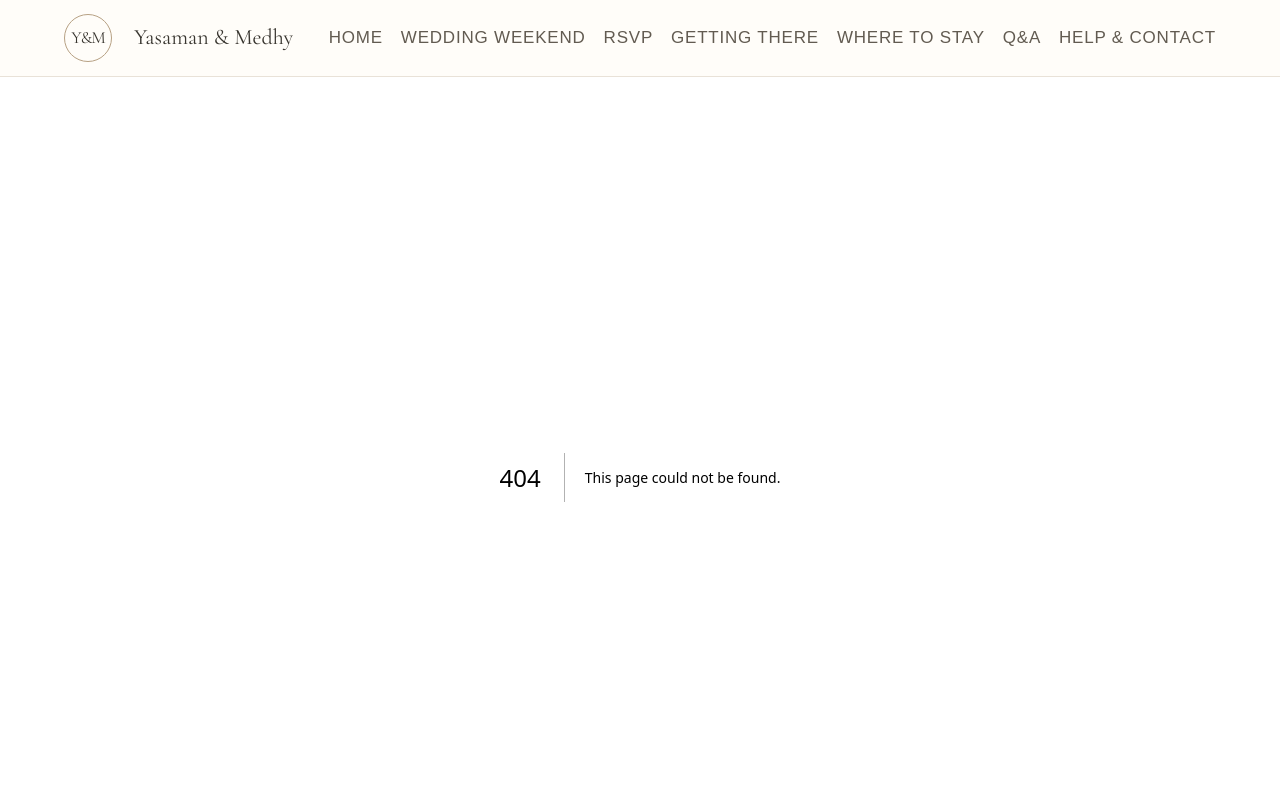
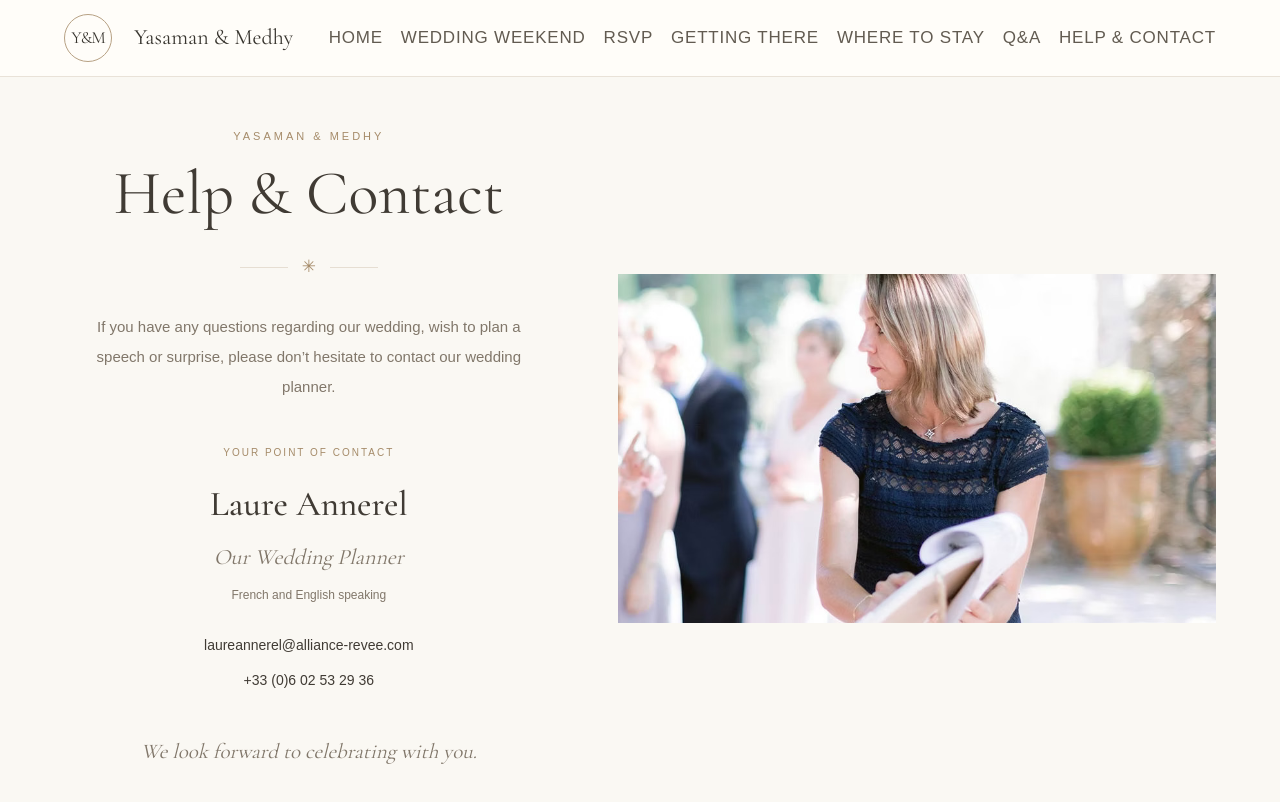
Before and after one commit to ParsaDaNet/wedding, a Next.js app: page /help-contact in a window 1280 px wide. Before the commit this address had no page. Shown: the top 802 px of the page. Built offline with nearby package versions, Linux system fonts and the light colour scheme.

Commit message:
added help page

```diff
--- /dev/null
+++ b/app/components/MenuPages/HelpContact.css
@@ -0,0 +1,213 @@
+.help-contact {
+    --ivory: #faf8f3;
+    --text: #403b34;
+    --muted: #81776a;
+    --accent: #a58b69;
+    --border: #e6ded2;
+
+    display: grid;
+    grid-template-columns: minmax(0, 0.9fr) minmax(0, 1.1fr);
+    align-items: center;
+    gap: clamp(32px, 5vw, 70px);
+    width: 100%;
+    min-height: calc(100svh - 76px);
+    padding: 50px clamp(24px, 5vw, 80px);
+    box-sizing: border-box;
+    background: var(--ivory);
+    color: var(--text);
+    font-family: "Montserrat", sans-serif;
+}
+
+.help-contact__content {
+    width: 100%;
+    max-width: 570px;
+    margin: 0 auto;
+    text-align: center;
+}
+
+.help-contact__eyebrow {
+    display: block;
+    margin-bottom: 14px;
+    color: var(--accent);
+    font-size: 11px;
+    font-weight: 500;
+    letter-spacing: 3px;
+}
+
+.help-contact h1 {
+    margin: 0;
+    font-family: "Cormorant Garamond", Georgia, serif;
+    font-size: clamp(42px, 5vw, 62px);
+    font-weight: 400;
+    line-height: 1.1;
+}
+
+.help-contact__divider {
+    display: flex;
+    align-items: center;
+    justify-content: center;
+    gap: 14px;
+    margin: 25px 0 30px;
+}
+
+.help-contact__divider>span:not(.help-contact__ornament) {
+    width: 48px;
+    height: 1px;
+    background: var(--border);
+}
+
+.help-contact__ornament {
+    color: var(--accent);
+    font-size: 17px;
+}
+
+.help-contact__intro {
+    max-width: 470px;
+    margin: 0 auto;
+    color: var(--muted);
+    font-size: 15px;
+    font-weight: 400;
+    line-height: 2;
+}
+
+.help-contact__details {
+    display: flex;
+    flex-direction: column;
+    align-items: center;
+    margin-top: 42px;
+}
+
+.help-contact__label {
+    margin-bottom: 14px;
+    color: var(--accent);
+    font-size: 10px;
+    font-weight: 500;
+    letter-spacing: 2px;
+}
+
+.help-contact__details h2 {
+    margin: 0;
+    font-family: "Cormorant Garamond", Georgia, serif;
+    font-size: 35px;
+    font-weight: 500;
+}
+
+.help-contact__role {
+    margin: 5px 0 0;
+    color: var(--muted);
+    font-family: "Cormorant Garamond", Georgia, serif;
+    font-size: 22px;
+    font-style: italic;
+}
+
+.help-contact__languages {
+    margin: 8px 0 22px;
+    color: var(--muted);
+    font-size: 12px;
+    line-height: 1.8;
+}
+
+.help-contact__link {
+    display: inline-block;
+    max-width: 100%;
+    margin: 5px 0;
+    color: var(--text);
+    font-size: 14px;
+    line-height: 1.8;
+    text-decoration-color: var(--border);
+    text-underline-offset: 5px;
+    overflow-wrap: anywhere;
+    transition: color 0.2s ease;
+}
+
+.help-contact__link:hover {
+    color: var(--accent);
+}
+
+.help-contact__footer {
+    margin: 35px 0 0;
+    color: var(--muted);
+    font-family: "Cormorant Garamond", Georgia, serif;
+    font-size: 21px;
+    font-style: italic;
+}
+
+/* Planner image */
+
+.help-contact__image-wrap {
+    width: 100%;
+    max-width: 750px;
+    min-width: 0;
+    margin: 0 auto;
+}
+
+.help-contact__image {
+    display: block;
+    width: 100%;
+    max-width: 100%;
+    height: auto;
+    max-height: none;
+    object-fit: contain;
+}
+
+/* Tablet and mobile */
+
+@media (max-width: 800px) {
+    .help-contact {
+        grid-template-columns: minmax(0, 1fr);
+        gap: 40px;
+        min-height: auto;
+        padding: 55px 24px;
+    }
+
+    .help-contact__content {
+        max-width: 560px;
+    }
+
+    .help-contact__image-wrap {
+        width: 100%;
+        max-width: 600px;
+    }
+}
+
+/* Small mobile screens */
+
+@media (max-width: 480px) {
+    .help-contact {
+        gap: 35px;
+        padding: 45px 20px 40px;
+    }
+
+    .help-contact h1 {
+        font-size: 43px;
+    }
+
+    .help-contact__intro {
+        font-size: 14px;
+        line-height: 1.9;
+    }
+
+    .help-contact__details {
+        margin-top: 32px;
+    }
+
+    .help-contact__details h2 {
+        font-size: 32px;
+    }
+
+    .help-contact__link {
+        font-size: 13px;
+    }
+
+    .help-contact__footer {
+        font-size: 19px;
+    }
+}
+
+/* Respect reduced-motion preferences */
+
+@media (prefers-reduced-motion: reduce) {
+    .help-contact__link {
+        transition: none;
+    }
+}
--- /dev/null
+++ b/app/components/MenuPages/HelpContact.tsx
@@ -0,0 +1,72 @@
+import Image from "next/image";
+import "./HelpContact.css";
+import PlannersPicture from "../../images/PlannersPicture.jpg";
+
+export default function HelpContact() {
+  return (
+    <main className="help-contact">
+      <section className="help-contact__content">
+        <span className="help-contact__eyebrow">
+          YASAMAN &amp; MEDHY
+        </span>
+
+        <h1>Help &amp; Contact</h1>
+
+        <div className="help-contact__divider" aria-hidden="true">
+          <span />
+          <span className="help-contact__ornament">✳</span>
+          <span />
+        </div>
+
+        <p className="help-contact__intro">
+          If you have any questions regarding our wedding,
+          wish to plan a speech or surprise, please don’t
+          hesitate to contact our wedding planner.
+        </p>
+
+        <div className="help-contact__details">
+          <span className="help-contact__label">
+            YOUR POINT OF CONTACT
+          </span>
+
+          <h2>Laure Annerel</h2>
+          <p className="help-contact__role">
+            Our Wedding Planner
+          </p>
+          <p className="help-contact__languages">
+            French and English speaking
+          </p>
+
+          <a
+            className="help-contact__link"
+            href="mailto:laureannerel@alliance-revee.com"
+          >
+            laureannerel@alliance-revee.com
+          </a>
+
+          <a
+            className="help-contact__link"
+            href="tel:+33602532936"
+          >
+            +33 (0)6 02 53 29 36
+          </a>
+        </div>
+
+        <p className="help-contact__footer">
+          We look forward to celebrating with you.
+        </p>
+      </section>
+
+      <div className="help-contact__image-wrap">
+        <Image
+            className="help-contact__image"
+            src={PlannersPicture}
+            alt="Yasaman and Medhy"
+            width={700}
+            height={773}
+            sizes="(max-width: 800px) 100vw, 50vw"
+        />
+      </div>
+    </main>
+  );
+}
--- /dev/null
+++ b/app/help-contact/page.tsx
@@ -0,0 +1,6 @@
+
+import HelpContact from "../components/MenuPages/HelpContact";
+
+export default function HelpContactPage() {
+  return <HelpContact />;
+}
```
Also changed, not shown: app/images/PlannersPicture.jpg (added).
